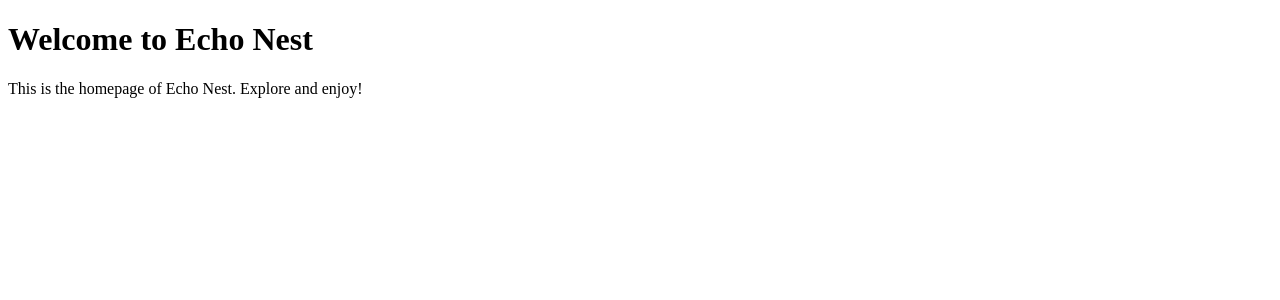
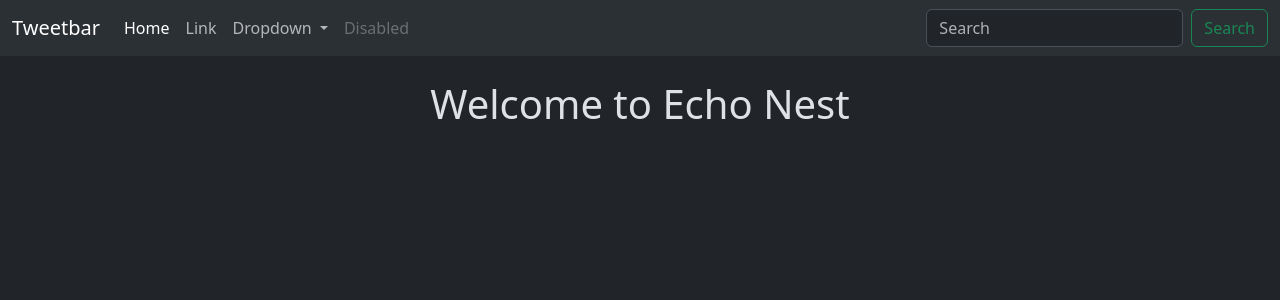
Before and after one commit to Amlan101/Echo-Nest, a Django app: page /tweet/ in a window 1280 px wide. Shown: the top 300 px of the page. Run offline with Django 5.2, Linux system fonts and the light colour scheme.

Commit message:
Added a basic layout with navbar using Bootstrap

```diff
--- /dev/null
+++ b/templates/layout.html
@@ -0,0 +1,59 @@
+{% load static %}
+<!DOCTYPE html>
+<html lang="en" data-bs-theme="dark">
+<head>
+    <meta charset="UTF-8">
+    <meta name="viewport" content="width=device-width, initial-scale=1.0">
+    <link href="https://cdn.jsdelivr.net/npm/bootstrap@5.3.3/dist/css/bootstrap.min.css" rel="stylesheet" integrity="sha384-QWTKZyjpPEjISv5WaRU9OFeRpok6YctnYmDr5pNlyT2bRjXh0JMhjY6hW+ALEwIH" crossorigin="anonymous">
+    <title>{% block title %}
+        Echo Nest
+        {% endblock %}
+    </title>
+    <link rel="stylesheet" href="{% static 'css/style.css' %}">
+</head>
+<body>
+    <nav class="navbar navbar-expand-lg bg-body-tertiary">
+        <div class="container-fluid">
+          <a class="navbar-brand" href="#">Tweetbar</a>
+          <button class="navbar-toggler" type="button" data-bs-toggle="collapse" data-bs-target="#navbarSupportedContent" aria-controls="navbarSupportedContent" aria-expanded="false" aria-label="Toggle navigation">
+            <span class="navbar-toggler-icon"></span>
+          </button>
+          <div class="collapse navbar-collapse" id="navbarSupportedContent">
+            <ul class="navbar-nav me-auto mb-2 mb-lg-0">
+              <li class="nav-item">
+                <a class="nav-link active" aria-current="page" href="#">Home</a>
+              </li>
+              <li class="nav-item">
+                <a class="nav-link" href="#">Link</a>
+              </li>
+              <li class="nav-item dropdown">
+                <a class="nav-link dropdown-toggle" href="#" role="button" data-bs-toggle="dropdown" aria-expanded="false">
+                  Dropdown
+                </a>
+                <ul class="dropdown-menu">
+                  <li><a class="dropdown-item" href="#">Action</a></li>
+                  <li><a class="dropdown-item" href="#">Another action</a></li>
+                  <li><hr class="dropdown-divider"></li>
+                  <li><a class="dropdown-item" href="#">Something else here</a></li>
+                </ul>
+              </li>
+              <li class="nav-item">
+                <a class="nav-link disabled" aria-disabled="true">Disabled</a>
+              </li>
+            </ul>
+            <form class="d-flex" role="search">
+              <input class="form-control me-2" type="search" placeholder="Search" aria-label="Search">
+              <button class="btn btn-outline-success" type="submit">Search</button>
+            </form>
+          </div>
+        </div>
+      </nav>
+    <div class = "container">
+    <main>
+        {% block content %}
+
+        {% endblock %}
+    </main>
+    </div>
+</body>
+</html>
--- a/tweet/templates/index.html
+++ b/tweet/templates/index.html
@@ -1,16 +1,12 @@
-<!DOCTYPE html>
-<html lang="en">
-<head>
-    <meta charset="UTF-8">
-    <meta name="viewport" content="width=device-width, initial-scale=1.0">
-    <title>Echo Nest</title>
-</head>
-<body>
-    <header>
-        <h1>Welcome to Echo Nest</h1>
-    </header>
-    <main>
-        <p>This is the homepage of Echo Nest. Explore and enjoy!</p>
-    </main>
-</body>
-</html>
+{% extends "layout.html" %}
+
+{% block title %}
+Echo Nest
+{% endblock %}
+
+
+{% block content %}
+<h1 class="text-center mt-4" >
+    Welcome to Echo Nest
+</h1>
+{% endblock %}
```
